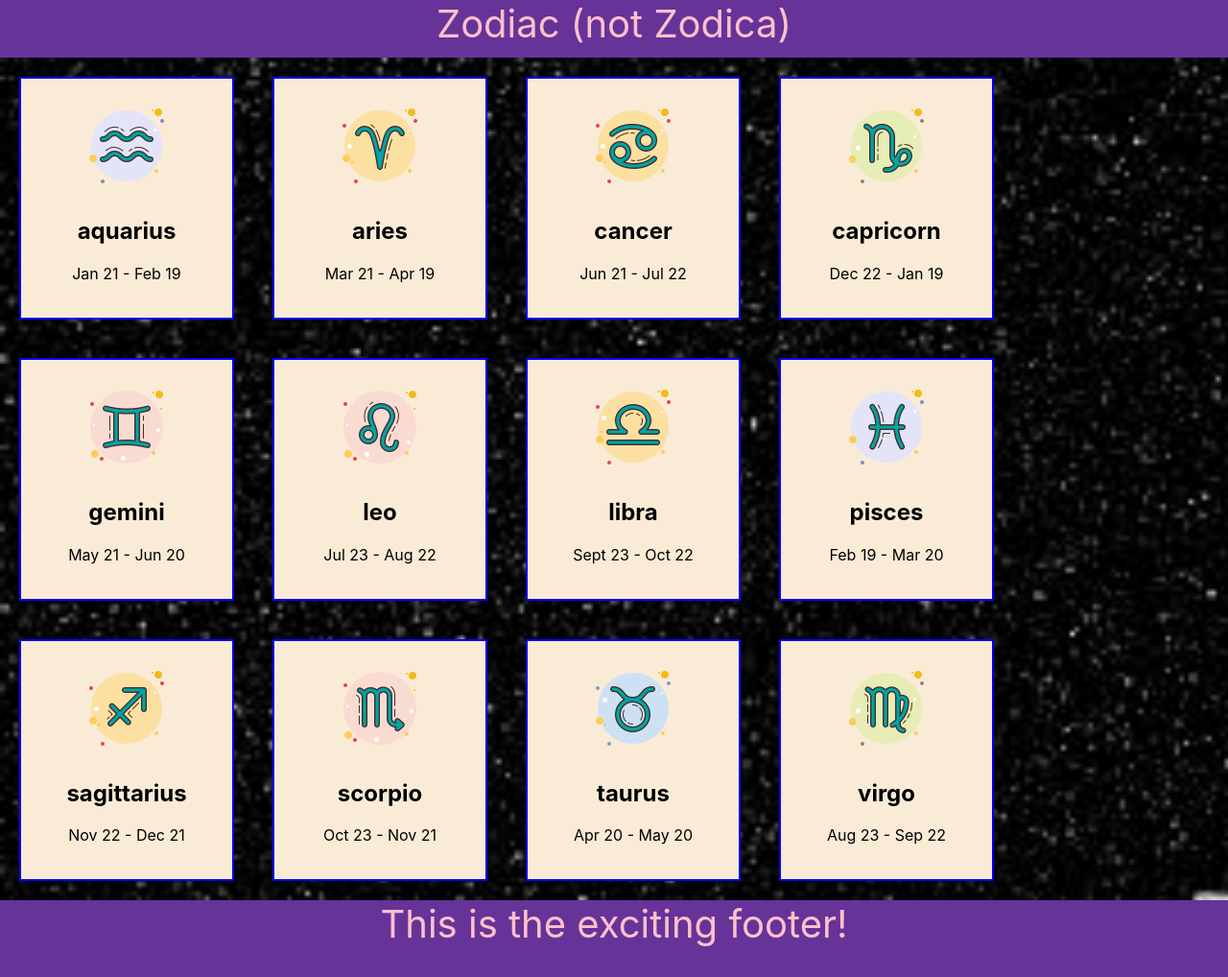
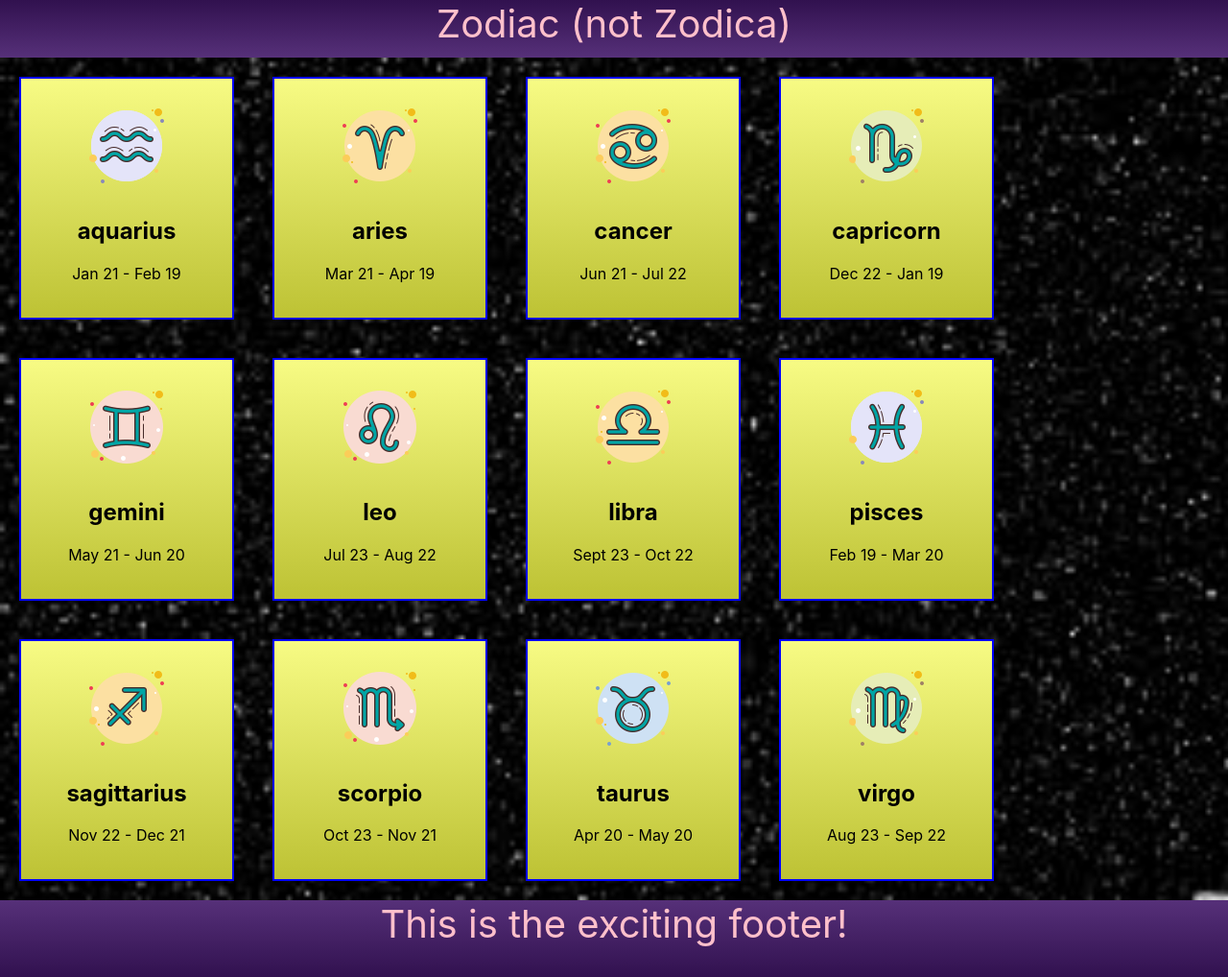
Before and after one commit to bengreanya/zodiac, a React (Create React App) app: page / in a window 1280 px wide. Shown: the whole page at 96% size. Built offline with nearby package versions, Linux system fonts and the light colour scheme.

Commit message:
got rid of logo

```diff
--- a/src/App.js
+++ b/src/App.js
@@ -1,4 +1,3 @@
-import logo from './logo.svg';
 import './App.css';
 import Main from './Components/Main/Main.js';
 import Header from './Components/Header/Header.js';
--- a/src/Components/Footer/Footer.css
+++ b/src/Components/Footer/Footer.css
@@ -2,7 +2,7 @@ footer {
   color: pink;
   font-size: 40px;
   height: 80px;
-  background-color: rebeccapurple;
+  background: linear-gradient(rgb(86, 48, 121), rgb(49, 17, 79));
   z-index: 1;
   width: 100%;
 }
--- a/src/Components/Header/Header.css
+++ b/src/Components/Header/Header.css
@@ -2,5 +2,5 @@ header {
   color: pink;
   font-size: 40px;
   height: 60px;
-  background-color: rebeccapurple;
+  background: linear-gradient(rgb(49, 17, 79), rgb(86, 48, 121));
 }
--- a/src/Components/ZodiacCard/ZodiacCard.css
+++ b/src/Components/ZodiacCard/ZodiacCard.css
@@ -3,5 +3,5 @@
   margin: 20px;
   width: 180px;
   padding: 20px;
-  background-color: antiquewhite;
+  background: linear-gradient(rgb(247, 251, 132), rgb(189, 194, 52));
 }
```
